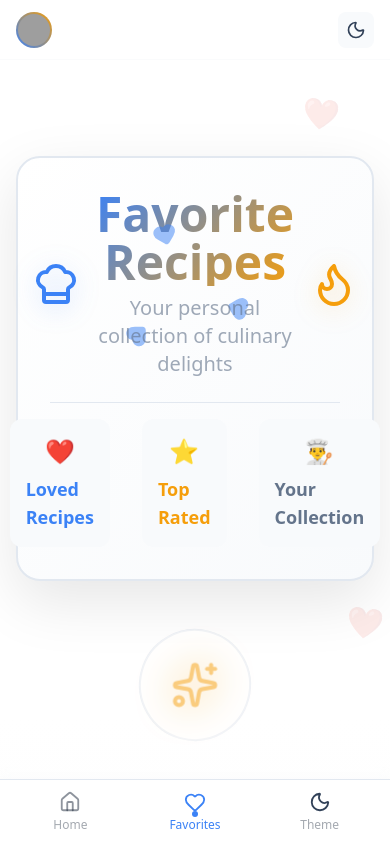
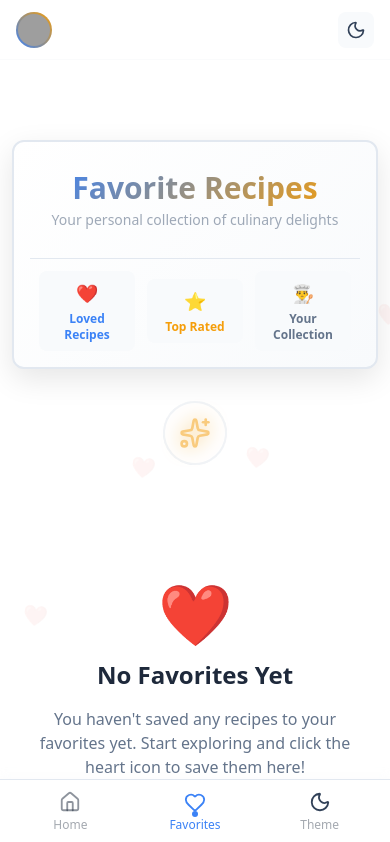
Before and after one commit to PETCOM1/Recipe-Finder-Version2, a React (Vite) app in the folder recipe-finder/: page /favorites in a window 390 px wide. Shown: the top 842 px of the page. Built offline with nearby package versions, Linux system fonts and the light colour scheme; grey boxes are pictures that could not be loaded.

Commit message:
Fixed mobile responsiveness on the favourate page

```diff
--- a/recipe-finder/src/pages/Favourate.jsx
+++ b/recipe-finder/src/pages/Favourate.jsx
@@ -5,11 +5,23 @@ import FavourateContect from "../contexts/FavourateContect";
 import { useTheme } from '../contexts/ThemeContext';
 import { motion } from 'framer-motion';
 import { Heart, ChefHat, Stars, Flame } from 'lucide-react';
-import { useState } from 'react';
+import { useState, useEffect } from 'react';
 
 const Favourate = () => {
   const { colors, theme } = useTheme();
   const [isHoveringTitle, setIsHoveringTitle] = useState(false);
+  const [isMobile, setIsMobile] = useState(false);
+
+  // Check for mobile viewport
+  useEffect(() => {
+    const checkMobile = () => {
+      setIsMobile(window.innerWidth < 768);
+    };
+
+    checkMobile();
+    window.addEventListener('resize', checkMobile);
+    return () => window.removeEventListener('resize', checkMobile);
+  }, []);
 
   // Animation variants
   const pageVariants = {
@@ -37,7 +49,7 @@ const Favourate = () => {
       }
     },
     hover: {
-      scale: 1.02,
+      scale: isMobile ? 1 : 1.02,
       transition: { type: "spring", stiffness: 400, damping: 10 }
     }
   };
@@ -78,16 +90,16 @@ const Favourate = () => {
     >
       <Header />
 
-      {/* Animated background elements */}
+      {/* Animated background elements - Reduced on mobile */}
       <div className="absolute inset-0 overflow-hidden pointer-events-none">
-        {/* Floating hearts */}
+        {/* Floating hearts - Fewer on mobile */}
         {[1, 2, 3, 4, 5].map((i) => (
           <motion.div
             key={i}
             variants={floatingHeartVariants}
             animate="float"
             transition={{ delay: i * 0.5 }}
-            className="absolute text-3xl opacity-10"
+            className="absolute text-xl sm:text-2xl md:text-3xl opacity-5 md:opacity-10"
             style={{
               left: `${Math.random() * 100}%`,
               top: `${Math.random() * 100}%`,
@@ -98,14 +110,14 @@ const Favourate = () => {
           </motion.div>
         ))}
 
-        {/* Sparkle effects */}
+        {/* Sparkle effects - Reduced size on mobile */}
         {[1, 2, 3].map((i) => (
           <motion.div
             key={`sparkle-${i}`}
             variants={sparkleVariants}
             animate="twinkle"
             transition={{ delay: i * 0.3 }}
-            className="absolute w-2 h-2 rounded-full"
+            className="absolute w-1 h-1 sm:w-1.5 sm:h-1.5 md:w-2 md:h-2 rounded-full"
             style={{
               left: `${Math.random() * 100}%`,
               top: `${Math.random() * 100}%`,
@@ -120,18 +132,19 @@ const Favourate = () => {
         <motion.div
           variants={titleVariants}
           whileHover="hover"
-          onHoverStart={() => setIsHoveringTitle(true)}
-          onHoverEnd={() => setIsHoveringTitle(false)}
-          className="flex flex-col items-center justify-center my-8 p-8 rounded-3xl mx-4 shadow-2xl"
+          onHoverStart={() => !isMobile && setIsHoveringTitle(true)}
+          onHoverEnd={() => !isMobile && setIsHoveringTitle(false)}
+          className="flex flex-col items-center justify-center my-4 sm:my-6 md:my-8 p-4 sm:p-6 md:p-8 rounded-xl sm:rounded-2xl md:rounded-3xl mx-3 sm:mx-4 shadow-lg sm:shadow-xl md:shadow-2xl"
           style={{
             backgroundColor: colors.surface,
             border: `2px solid ${colors.border}`,
             backgroundImage: `linear-gradient(135deg, ${colors.surface} 0%, ${colors.muted} 100%)`,
-            boxShadow: `0 20px 60px ${theme === 'dark' ? 'rgba(0,0,0,0.4)' : 'rgba(0,0,0,0.1)'}`
+            boxShadow: `0 10px 30px ${theme === 'dark' ? 'rgba(0,0,0,0.3)' : 'rgba(0,0,0,0.1)'}`
           }}
         >
-          {/* Animated hearts around title */}
+          {/* Animated hearts around title - Hidden on mobile */}
           <div className="relative flex items-center justify-center">
+            {!isMobile && (
               <motion.div
                 animate={{ rotate: 360 }}
                 transition={{ duration: 20, repeat: Infinity, ease: "linear" }}
@@ -157,27 +170,29 @@ const Favourate = () => {
                   </motion.div>
                 ))}
               </motion.div>
+            )}
 
-            <div className="flex items-center gap-4">
+            <div className="flex flex-col sm:flex-row items-center gap-3 sm:gap-4">
               <motion.div
                 animate={{
-                  scale: isHoveringTitle ? [1, 1.2, 1] : 1,
-                  rotate: isHoveringTitle ? [0, 15, -15, 0] : 0
+                  scale: isHoveringTitle && !isMobile ? [1, 1.2, 1] : 1,
+                  rotate: isHoveringTitle && !isMobile ? [0, 15, -15, 0] : 0
                 }}
                 transition={{ duration: 0.5 }}
               >
                 <ChefHat
-                  size={48}
+                  size={isMobile ? 32 : 40}
+                  className="sm:block hidden"
                   style={{
                     color: colors.primary,
-                    filter: `drop-shadow(0 4px 12px ${colors.primary}40)`
+                    filter: `drop-shadow(0 2px 6px ${colors.primary}40)`
                   }}
                 />
               </motion.div>
 
               <div className="text-center">
                 <h1
-                  className="text-5xl md:text-6xl font-bold mb-2"
+                  className="text-3xl sm:text-4xl md:text-5xl lg:text-6xl font-bold mb-1 sm:mb-2"
                   style={{
                     background: `linear-gradient(135deg, ${colors.primary} 0%, ${colors.accent} 100%)`,
                     WebkitBackgroundClip: 'text',
@@ -189,7 +204,7 @@ const Favourate = () => {
                 </h1>
 
                 <motion.p
-                  className="text-xl"
+                  className="text-sm sm:text-base md:text-xl px-2 sm:px-0"
                   style={{ color: colors.textSecondary }}
                   animate={{ opacity: [0.6, 1, 0.6] }}
                   transition={{ duration: 2, repeat: Infinity }}
@@ -200,28 +215,29 @@ const Favourate = () => {
 
               <motion.div
                 animate={{
-                  scale: isHoveringTitle ? [1, 1.2, 1] : 1,
-                  rotate: isHoveringTitle ? [0, -15, 15, 0] : 0
+                  scale: isHoveringTitle && !isMobile ? [1, 1.2, 1] : 1,
+                  rotate: isHoveringTitle && !isMobile ? [0, -15, 15, 0] : 0
                 }}
                 transition={{ duration: 0.5, delay: 0.1 }}
               >
                 <Flame
-                  size={48}
+                  size={isMobile ? 32 : 40}
+                  className="sm:block hidden"
                   style={{
                     color: colors.accent,
-                    filter: `drop-shadow(0 4px 12px ${colors.accent}40)`
+                    filter: `drop-shadow(0 2px 6px ${colors.accent}40)`
                   }}
                 />
               </motion.div>
             </div>
           </div>
 
-          {/* Stats bar */}
+          {/* Stats bar - Responsive grid */}
           <motion.div
             initial={{ width: 0, opacity: 0 }}
             animate={{ width: "100%", opacity: 1 }}
             transition={{ delay: 0.5, duration: 1 }}
-            className="mt-6 pt-4 border-t flex justify-center items-center gap-8"
+            className="mt-4 sm:mt-6 pt-3 sm:pt-4 border-t flex flex-wrap justify-center items-center gap-3 sm:gap-4 md:gap-8"
             style={{ borderColor: colors.border }}
           >
             {[
@@ -234,13 +250,13 @@ const Favourate = () => {
                 initial={{ y: 20, opacity: 0 }}
                 animate={{ y: 0, opacity: 1 }}
                 transition={{ delay: 0.6 + index * 0.1 }}
-                whileHover={{ y: -5, scale: 1.05 }}
-                className="flex flex-col items-center gap-2 p-4 rounded-xl"
+                whileHover={!isMobile ? { y: -5, scale: 1.05 } : {}}
+                className="flex flex-col items-center gap-1 sm:gap-2 p-2 sm:p-3 md:p-4 rounded-lg sm:rounded-xl w-24 sm:w-28 md:w-auto"
                 style={{ backgroundColor: colors.muted }}
               >
-                <span className="text-2xl">{stat.icon}</span>
+                <span className="text-lg sm:text-xl md:text-2xl">{stat.icon}</span>
                 <span
-                  className="font-bold text-lg"
+                  className="font-bold text-xs sm:text-sm md:text-lg text-center px-1"
                   style={{ color: stat.color }}
                 >
                   {stat.label}
@@ -256,7 +272,7 @@ const Favourate = () => {
         initial={{ opacity: 0, scale: 0.8 }}
         animate={{ opacity: 1, scale: 1 }}
         transition={{ delay: 0.8 }}
-        className="text-center my-12"
+        className="text-center my-8 sm:my-10 md:my-12 px-4"
       >
         <div className="relative inline-block">
           <motion.div
@@ -282,14 +298,14 @@ const Favourate = () => {
               repeat: Infinity,
               ease: "easeInOut"
             }}
-            className="relative z-10 p-8 rounded-full"
+            className="relative z-10 p-4 sm:p-6 md:p-8 rounded-full"
             style={{ backgroundColor: colors.surface }}
           >
             <Stars
-              size={48}
+              size={isMobile ? 32 : 40}
               style={{
                 color: colors.accent,
-                filter: `drop-shadow(0 0 20px ${colors.accent})`
+                filter: `drop-shadow(0 0 10px ${colors.accent})`
               }}
             />
           </motion.div>
@@ -298,20 +314,20 @@ const Favourate = () => {
 
       {/* Favorites Content */}
       <motion.div
-        initial={{ opacity: 0, y: 50 }}
+        initial={{ opacity: 0, y: 30 }}
         animate={{ opacity: 1, y: 0 }}
         transition={{ delay: 1, duration: 0.6 }}
-        className="relative z-10"
+        className="relative z-10 px-3 sm:px-4"
       >
         <FavourateContect />
       </motion.div>
 
-      {/* Decorative bottom gradient */}
+      {/* Decorative bottom gradient - Reduced height on mobile */}
       <motion.div
         initial={{ opacity: 0 }}
         animate={{ opacity: 1 }}
         transition={{ delay: 1.5 }}
-        className="fixed bottom-0 left-0 right-0 h-32 pointer-events-none"
+        className="fixed bottom-0 left-0 right-0 h-16 sm:h-24 md:h-32 pointer-events-none"
         style={{
           background: `linear-gradient(to top, ${colors.background} 0%, transparent 100%)`
         }}
```
Lines whose indentation alone changed are shown as unchanged.
